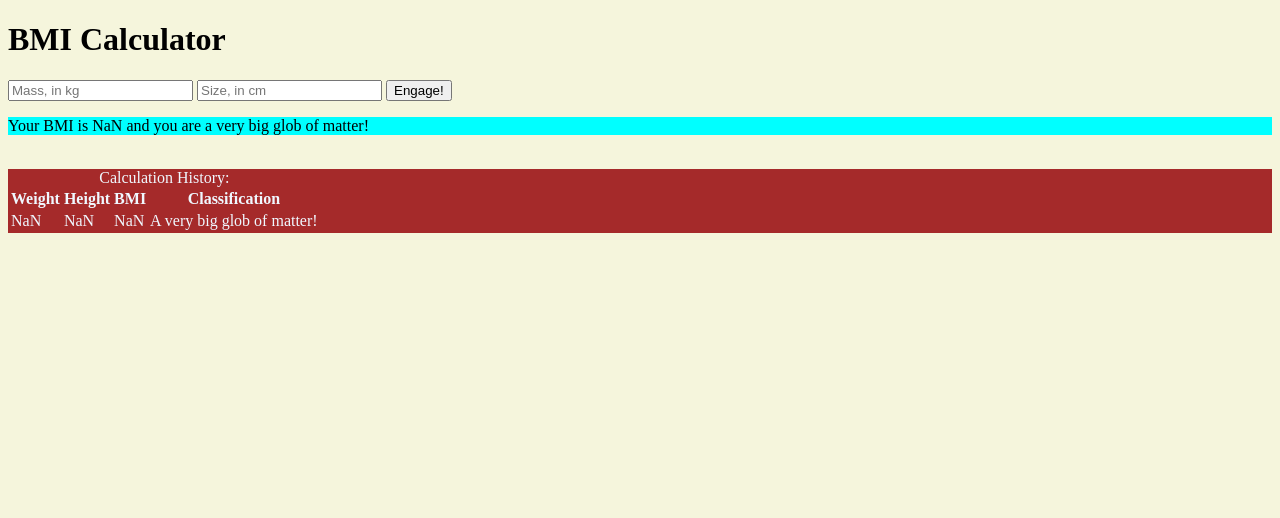
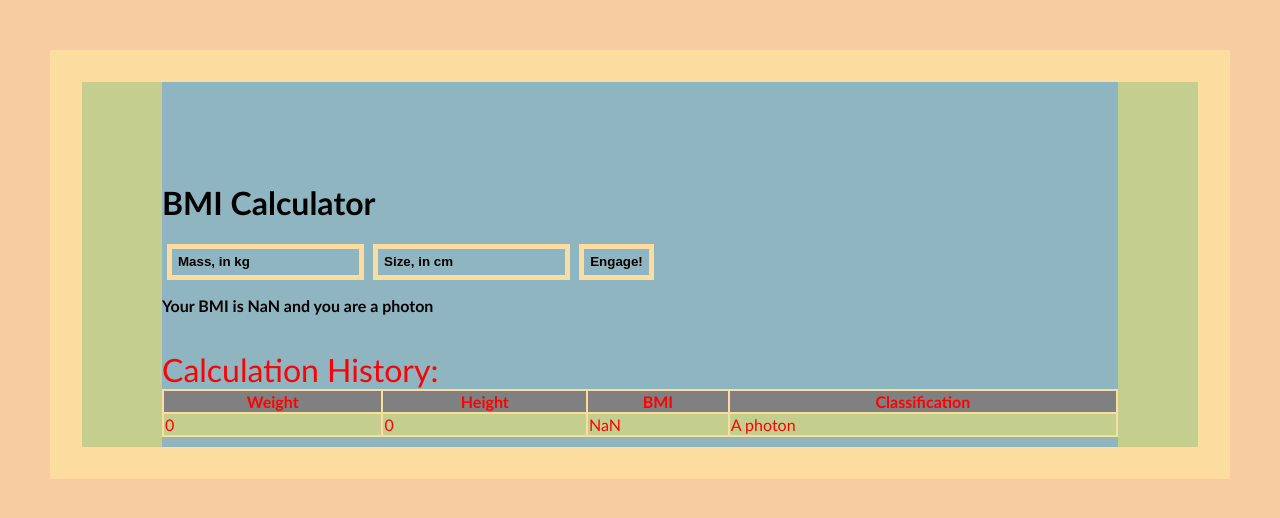
Before and after one commit to ViaMarcus/BMI_calculator, a website: page src/index.html in a window 1280 px wide. Both pictures are taken after a click on the button "Engage!". Drawn offline with Linux system fonts and the light colour scheme.

Commit message:
Added styling, tweaked calculations for extra features.

```diff
--- a/src/assets/css/styles.css
+++ b/src/assets/css/styles.css
@@ -1,8 +1,11 @@
-body {
-    background-color: beige;
+:root {
+    --margy: rgb(248, 204, 161);
+    --bordy: rgb(253, 220, 159);
+    --paddy: rgb(196, 206, 142);
+    --conty: rgb(142, 181, 192);
 }
-#result {
-    background-color: aqua;
+::placeholder {
+    color: black;
 }
 .visible {
     display: block;
@@ -10,10 +13,94 @@ body {
 .invisible {
     display: none;
 }
+body {
+    font-family: 'Gill Sans', 'Gill Sans MT', Calibri, 'Trebuchet MS', sans-serif;
+    padding:0px;
+    margin: 0px;
+    background-color: var(--margy)
+}
+#content {
+    border: var(--bordy) 2rem solid;
+    min-height: 100%;
+    display: block;
+    position: relative;
+    margin: 50px;
+    background-color: var(--conty);
+    padding-left: 5rem;
+    padding-bottom: 10px;
+    padding-right: 5rem;
+}
+h1 {
+    padding-top: 5rem;
+}
+#result {
+    font-weight: bold;
+}
+
+#content #paddy {
+    position: absolute;
+    display: block;
+    left: 0em;
+    width: 5rem;
+    background-color: var(--paddy);
+    height: 100%;
+}
+#paddyright {
+    position: absolute;
+    display: block;
+    right: 0em;
+    width: 5rem;
+    background-color: var(--paddy);
+    height: 100%;
+}
+
 #history {
-    background-color: brown;
-    color: aliceblue;
+    color: red;
 }
-#histtable {
-    display: inherit;
+table, th, td {
+    border: 2px var(--bordy) solid;
+    padding: 1px;
+    margin: 0;
 }
+th {
+    background-color: grey;
+}
+tr {
+    background-color: var(--conty)  ;
+    width: 100%;
+}
+tr:nth-child(2n+1){
+    background-color: var(--paddy);
+}
+.nth {
+    background-color: black;
+}
+div {
+    display: block;
+}
+table {
+    border-collapse: collapse;
+    width: 100%;
+}
+table caption {
+    text-align: left;
+    font-size: 200%;
+}
+
+
+input {
+    border: var(--bordy) solid 5px;
+    height: 1.5rem;
+    background-color: var(--conty);
+    margin-left: 5px;
+    font-weight: bold;
+    padding-left: 6px;
+
+}
+#submit {
+    height: 2.21rem;
+    border: var(--bordy) solid 5px;
+    margin-left: 5px;
+    background-color: var(--conty);
+    font-weight: bold;
+}
--- a/src/assets/js/bmiCalculator.js
+++ b/src/assets/js/bmiCalculator.js
@@ -50,24 +50,24 @@ function mustBeBH(mass){
     return mass>4e32;
 }
 function getBHLimit(mass) { //returns Swarzchild radius in cm
-    2 * 100 * 6.67e-10 * mass / (3e8 * 3e8);
+    2 * 100 * 6.67e-10 * mass / (3e8 * 3e8); //i forgot the returnstatement on this, and when i ran it just gave me undefined, which is technically probably also correct, so i will leave it like this.
 }
 function getStarType(size, mass){
     const meters = size/100;
-    let density = 6 * mass / (size * size * size * Math.PI);
+    let density = 6 * mass / (meters * meters * meters * Math.PI);
     if (density > 10e18 ) {
         return `A black hole, and your size is really ${getBHLimit(mass)}`;
     } else if (density > 10e16) {
         return `A neutron star, you degenerate fuck`;
-    } else if (density > 10^8) {
+    } else if (density > 10e8) {
         return "A white dwarf";
-    } else if (density > 5000) {
+    } else if (density > 25000) {
         return "A dwarf star, but that is fine :)";
     } else if (density > 500) {
         return "A main sequence star, nice!";
-    } else if (size > SUN_RADIUS*10 &&  density > 0.04){
+    } else if (meters > SUN_RADIUS*10 &&  density > 0.04){
         return "A blue supergiant";
-    } else if (size > SUN_RADIUS*10) {
+    } else if (meters > SUN_RADIUS*10) {
         return "A red giant";
     } else {
         return "weird";
--- a/src/assets/js/bmiUI.js
+++ b/src/assets/js/bmiUI.js
@@ -13,6 +13,8 @@ let classification;
 function buttonClickFunc() {
     size = parseFloat(sizebox.value);
     mass = parseFloat(massbox.value);
+    if (Number.isNaN(size)) {size = 0}
+    if (Number.isNaN(mass)) {mass = 0}
     resultBMI = calcBmi(size, mass).toFixed(2);
     classification = calcClass(mass,size);
     result.innerHTML= `<p>Your BMI is ${resultBMI} and you are ${classification.toLowerCase()}</p>`;
--- a/src/index.html
+++ b/src/index.html
@@ -7,6 +7,9 @@
     <link rel="stylesheet" href="./assets/css/styles.css">
 </head>
 <body>
+    <div id="content">
+        <div id="paddy"></div>
+        <div id="paddyright"></div>
         <h1>BMI Calculator</h1>
         <input type="text" placeholder="Mass, in kg" id="weight">
         <input type="text" placeholder="Size, in cm" id="height">
@@ -18,10 +21,10 @@
         </div>
         <div id="history">
             <div id="nohist" class="visible">
-            You have no previous calculations!
+                This will be history soon!
             </div>
             <div id="hist" class="invisible">
-            <table id="histtable">
+                <table>
                     <caption>Calculation History:</caption>
                     <tr>
                         <th>Weight</th>
@@ -29,9 +32,14 @@
                         <th>BMI</th>
                         <th>Classification</th>
                     </tr>
+                <tbody id="histtable">
+
+                </tbody>
                 </table>
             </div>
         </div>
+    </div>
+
     <script src="./assets/js/bmiCalculator.js"></script>
     <script src="./assets/js/bmiUI.js"></script>
 
```
Also changed, not shown: cypress/integration/userCanCheckTheirBmi.feature.js (+4 -1 lines). Lines whose indentation alone changed are shown as unchanged.
